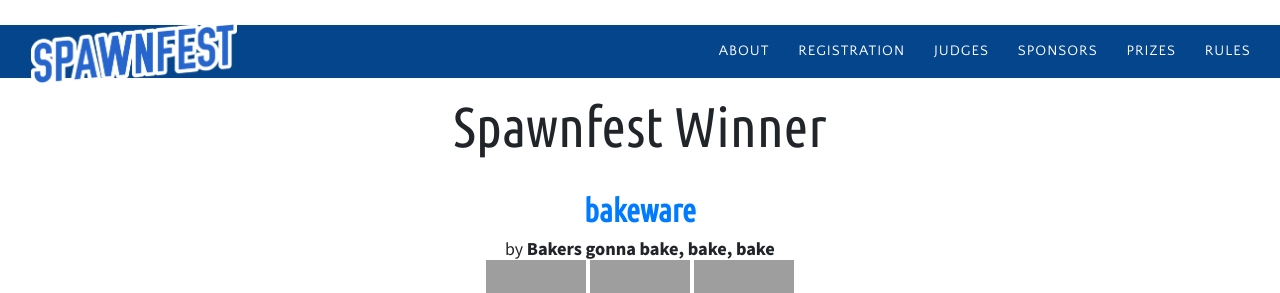
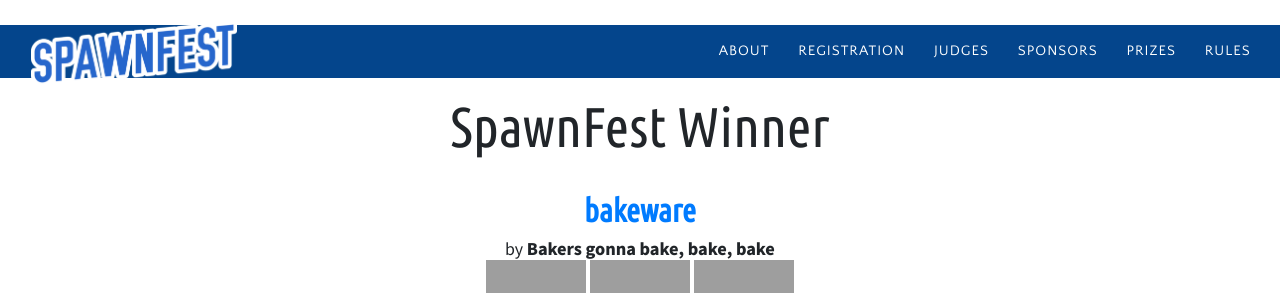
Before and after one commit to spawnfest/spawnfest.github.io, a Jekyll site: the page built from winners.html, in a window 1280 px wide and 900 px high. Shown: the top 293 px of the window. Built offline with Jekyll 4.4.1, drawn with Linux system fonts in a browser that asks for light colours; nearby versions of some CDN libraries; some web fonts are replaced; some of the changed lines change nothing that is shown; grey boxes are pictures that could not be loaded.

Commit message:
Tweak _site (#84)
Tweak _site

```diff
--- a/_config.yml
+++ b/_config.yml
@@ -163,17 +163,17 @@
   - title: "Schedule"
     icon: "fas fa-calendar-alt"
     details:
-      - text: The event will start on <strong>2020-09-12 00:00 UTC</strong>.
-      - text: The event will end on <strong>2020-09-13 23:59 UTC</strong>.
-      - text: The registration will close 2 days prior to the start date.
+      - text: The event will start on <strong>2021-09-18 00:00 UTC</strong>.
+      - text: The event will end on <strong>2021-09-19 23:59 UTC</strong>.
+      - text: Registration will close 2 days prior to the start date.
       - text: Each team will have exactly 48 hours to work on their projects.
       - text: The jury will have a month to evaluate all the submissions.
   - title: Teams
     icon: "fas fa-users"
     details:
       - text: "Team size is 1 to 4."
-      - text: "Every team member has to be a human being, not an organization."
-      - text: "All members of the team should be 13 years old or older."
+      - text: "Every team member has to be an individual, not an organization."
+      - text: "All members of a team should be at least 13 years old."
       - text: "Judges of this contest can not participate in it as members of a team."
       - text: Every team has to be registered by completing the <a href="#registration">registration form</a></span>.
   - title: Projects
@@ -184,16 +184,16 @@
       - text: "Supplementary languages such as Javascript (and JS frameworks) are allowed."
       - text: "Only code created after the start of the contest will be evaluated by the judges."
       - text: "The system may include code that was written before the start of the contest, as long as the division between that code and the new one is made perfectly clear for the judges to see."
-      - text: Each team should come up with their own project idea (If you need inspiration check <a href="/ideas">our list of project ideas</a>)
-      - text: "The organizing team will create a public git repository at GitHub for each team."
-      - text: "If a team needs more than one, they can ask the organizers to create extra repos for them."
+      - text: Each team should come up with their own project idea (if you need inspiration check <a href="/ideas">our list of project ideas</a>)
+      - text: "The organizing team will create a public Git repository at GitHub for each team."
+      - text: "If a team needs more than one repository, they can ask the organizers to create them."
       - text: "All deliverables should be uploaded to the repository, which is what will be used by the jury to evaluate the projects."
       - text: "The only required deliverable is the code, but everything in the repository will be used for evaluation."
-      - text: "Suggested extra deliverables to include: Documentation, comprehensive README.md, project-related art (e.g. Logos), tests and anything that makes building and understanding the system easier for the judges."
+      - text: "Suggested extra deliverables to include: documentation, comprehensive README.md, project-related art (e.g. logos), tests and anything that makes building and understanding the system easier for the judges."
       - text: "Contributions to the project (e.g. Pull Requests) from developers outside the team will be forbidden during the contest, but encouraged afterwards"
-      - text: "Usage of third party libraries and web services is not prohibited, even encouraged."
-      - text: "<em>Ownership and Copyright:</em> Each team retains all the rights to their submissions."
-      - text: "<em>User Privacy:</em> If a project is an online application (such as a web application) that collects personal information from its users, it should not reveal any of personally identifiable information unless required to do so by law. Please respect people&#8217;s privacy."
+      - text: "Usage of third party libraries and web services is not prohibited, it's even encouraged."
+      - text: "<em>Ownership and Copyright:</em> each team retains all the rights to their submissions."
+      - text: "<em>User Privacy:</em> if a project is an online application (such as a web application) that collects personal information from its users, it should not reveal any of personally identifiable information unless required to do so by law. Please respect people&#8217;s privacy."
       - text: "Lawful submissions only: please do not submit anything that can be considered harmful, unlawful or both."
   - title: Evaluation
     icon: "fas fa-gavel"
@@ -206,7 +206,7 @@
                 <dt>Usefulness</dt><dd>How useful the project will be for its target users. Does it solve an existing problem? Does it significantly reduce work time for its users?</dd>
                 <dt>Innovation</dt><dd>How groundbreaking the project is. The more unique and unprecedented the idea behind the project, the better. Also applies to projects developed in a unique way.</dd>
                 <dt>Correctness</dt><dd>The less bugs, the better. This category values working products over complete ones.</dd>
-                <dt>Maintainability</dt><dd>How easy will be for future developers to keep contributing to this project after SpawnFest is over.</dd>
+                <dt>Maintainability</dt><dd>How easy will it be for future developers to keep contributing to this project after SpawnFest is over.</dd>
                 <dt>Completion</dt><dd>Is the project functional? Did the team get to a point where there is something to show, even if there are a few bugs here and there?</dd>
               </dl>
               "
--- a/winners.html
+++ b/winners.html
@@ -12,7 +12,7 @@
         <div class="col-md-2"></div>
         <div class="col-md-8">
             <div class="text-center">
-                <h2 class="display-4">Spawnfest Winner</h2>
+                <h2 class="display-4">SpawnFest Winner</h2>
                 <div class="winner-box">
                     <h2><a href="https://github.com/spawnfest/{{ site.winner.repo }}" target="_blank">{{ site.winner.project }}</a></h2>
                 </div>
```
Also changed, not shown: README.md.
